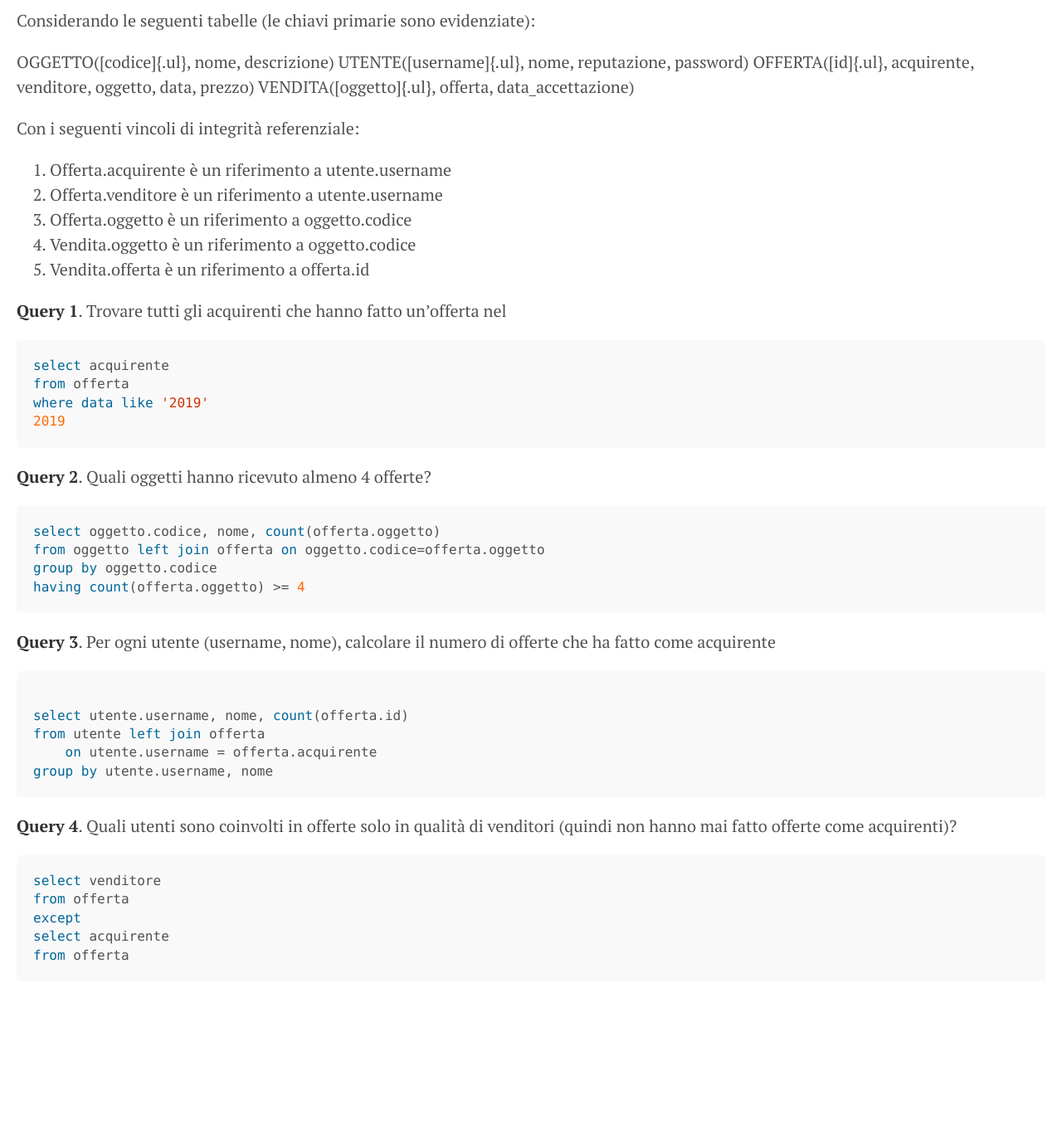
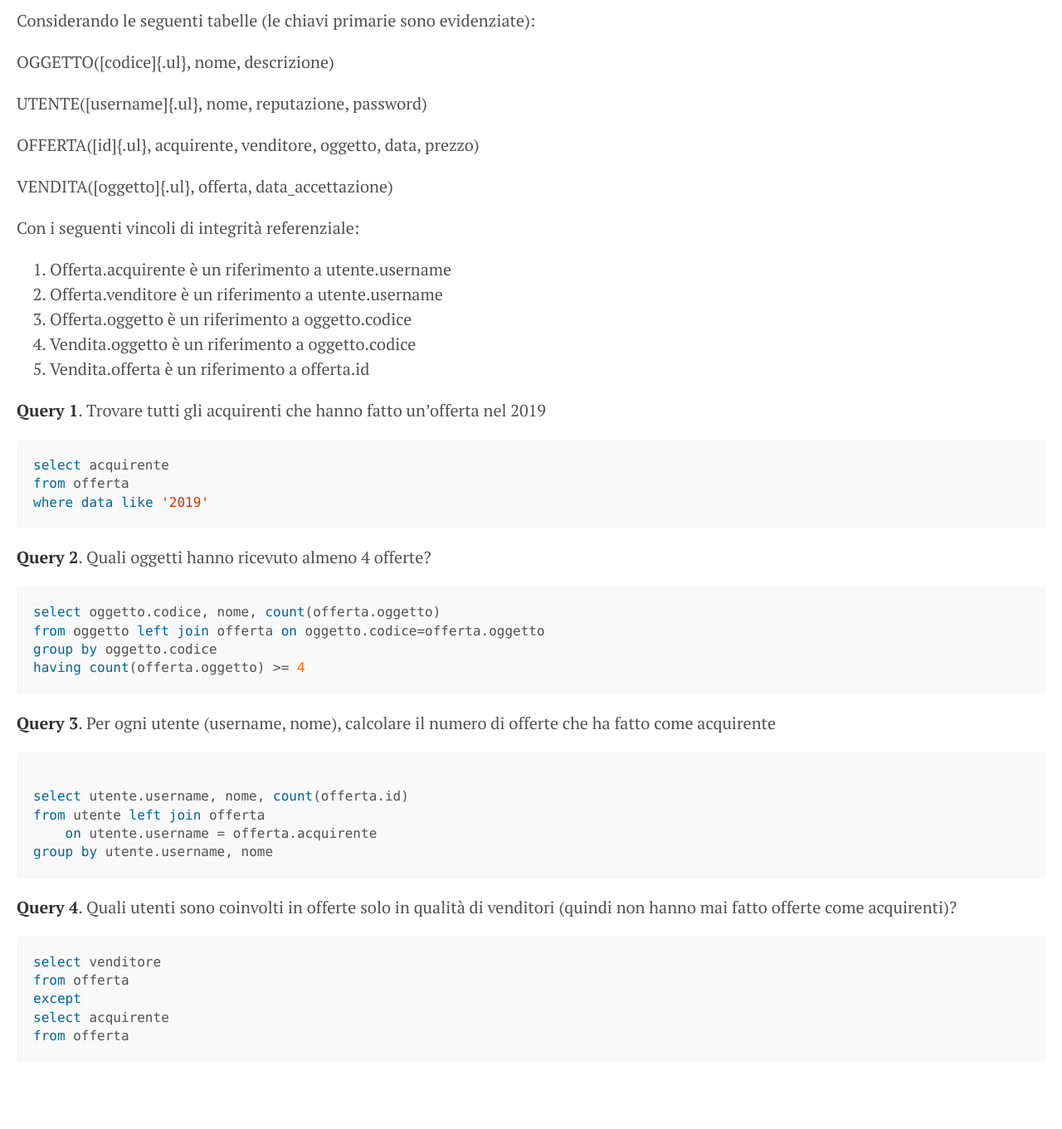
Before and after one commit to gdv/foundationsCS, a Jekyll site: the page built from docs/2020-03-esame.md, in a window 1280 px wide. Shown: the whole page at 83% size. Built offline with Jekyll 4.4.1, drawn with Linux system fonts in a browser that asks for light colours; our own code applies the rules of GitHub Pages for plain Markdown files; before the commit the page ends 1263 px from its top, so only the background shows below that.

````diff
--- a/docs/2020-03-esame.md
+++ b/docs/2020-03-esame.md
@@ -1,8 +1,11 @@
 Considerando le seguenti tabelle (le chiavi primarie sono evidenziate):
 
 OGGETTO([codice]{.ul}, nome, descrizione)
+
 UTENTE([username]{.ul}, nome, reputazione, password)
+
 OFFERTA([id]{.ul}, acquirente, venditore, oggetto, data, prezzo)
+
 VENDITA([oggetto]{.ul}, offerta, data_accettazione)
 
 Con i seguenti vincoli di integrità referenziale:
@@ -13,13 +16,12 @@ Con i seguenti vincoli di integrità referenziale:
 4.  Vendita.oggetto è un riferimento a oggetto.codice
 5.  Vendita.offerta è un riferimento a offerta.id
 
-**Query 1**. Trovare tutti gli acquirenti che hanno fatto un'offerta nel
+**Query 1**. Trovare tutti gli acquirenti che hanno fatto un'offerta nel 2019
 
 ```sql
 select acquirente
 from offerta
 where data like '2019'
-2019
 ```
 
 **Query 2**. Quali oggetti hanno ricevuto almeno 4 offerte?
````
